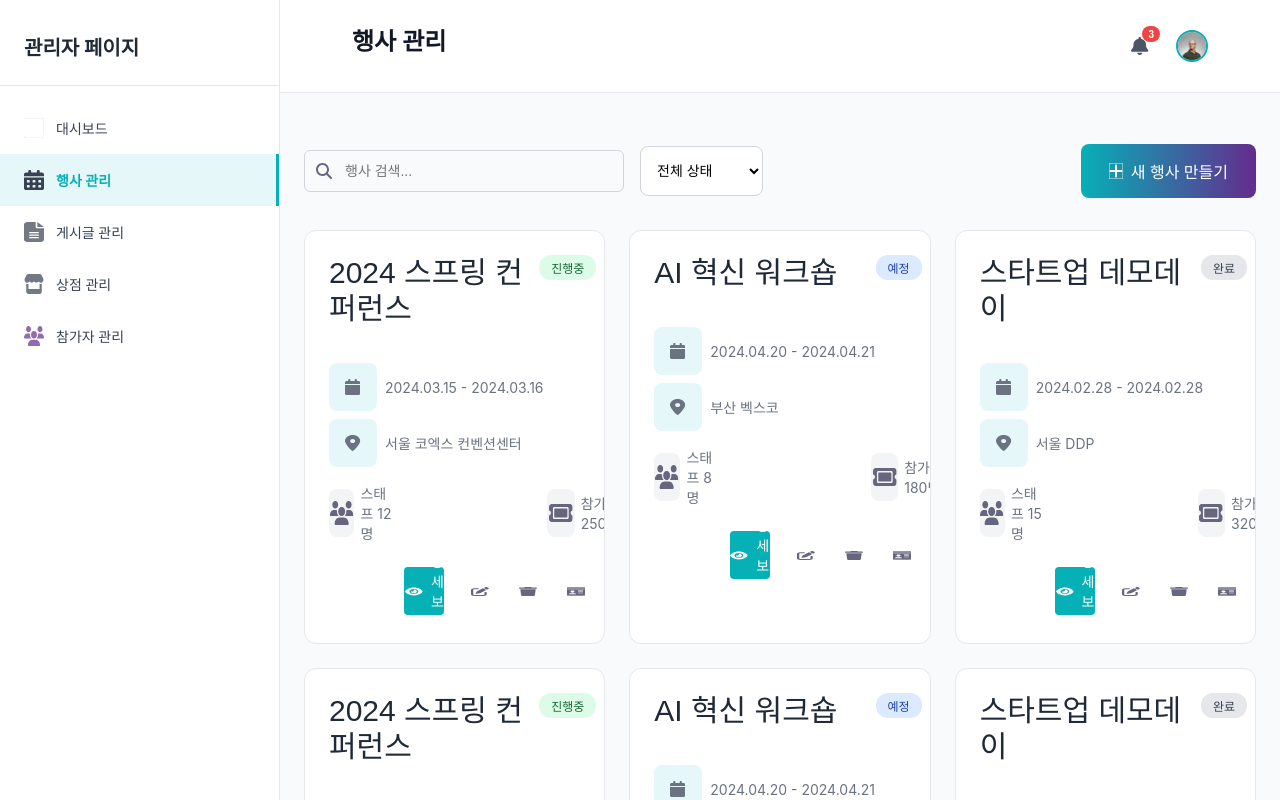
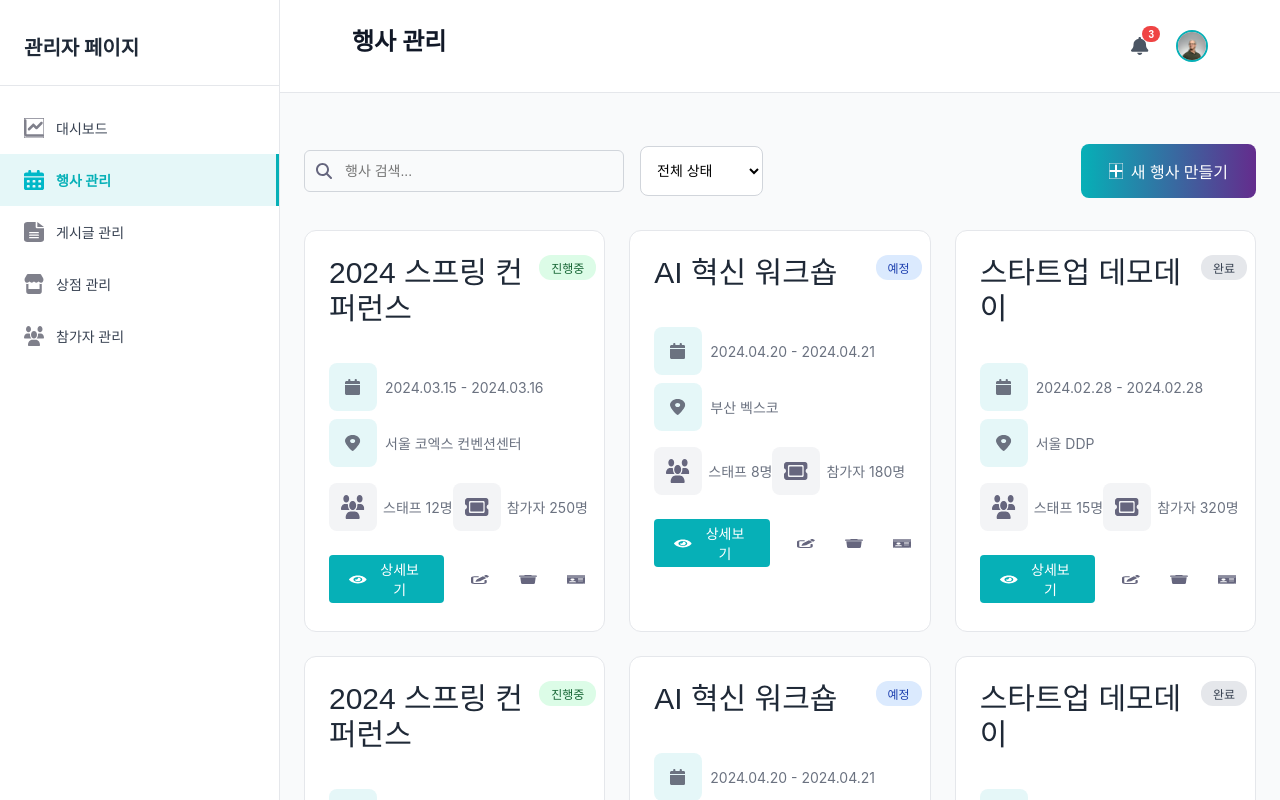
Before and after one commit to SSASINSA/WearAgain-Admin-FrontEnd, a React (Create React App) app: page /events in a window 1280 px wide. Shown: the top 800 px of the page. Built offline with nearby package versions, Linux system fonts and the light colour scheme.

Commit message:
#9 / 행사 관리 페이지 수정

```diff
--- a/src/styles/components/EventsManagement.css
+++ b/src/styles/components/EventsManagement.css
@@ -221,14 +221,18 @@
 
 .event-stats {
   display: flex;
-  gap: 150px;
+  justify-content: space-between;
   margin-bottom: 20px;
+  min-width: 0;
+  padding-right: 140px;
 }
 
 .stat-item {
   display: flex;
   align-items: center;
   gap: 6px;
+  flex-shrink: 0;
+  white-space: nowrap;
 }
 
 .stat-icon {
@@ -256,6 +260,7 @@
   gap: 16px;
   align-items: center;
   min-height: 56px;
+  width: 100%;
 }
 
 .action-icons-group {
@@ -291,9 +296,10 @@
   color: white;
   padding: 14px 20px;
   gap: 8px;
-  flex: 1;
+  flex: 1 1 auto;
   justify-content: center;
   min-height: 48px;
+  max-width: none;
 }
 
 .action-btn.primary img {
--- a/src/styles/components/Navigation.css
+++ b/src/styles/components/Navigation.css
@@ -70,11 +70,15 @@
   align-items: center;
   justify-content: center;
   font-size: 16px;
+  filter: brightness(0) saturate(100%) invert(27%) sepia(8%) saturate(1094%) hue-rotate(201deg) brightness(96%)
+    contrast(86%);
 }
 
 .nav-item:hover img,
 .sidebar-nav li.active .nav-item img {
   opacity: 1;
+  filter: brightness(0) saturate(100%) invert(50%) sepia(98%) saturate(1352%) hue-rotate(145deg) brightness(94%)
+    contrast(101%);
 }
 
 .sidebar-nav li.active .nav-item {
```
